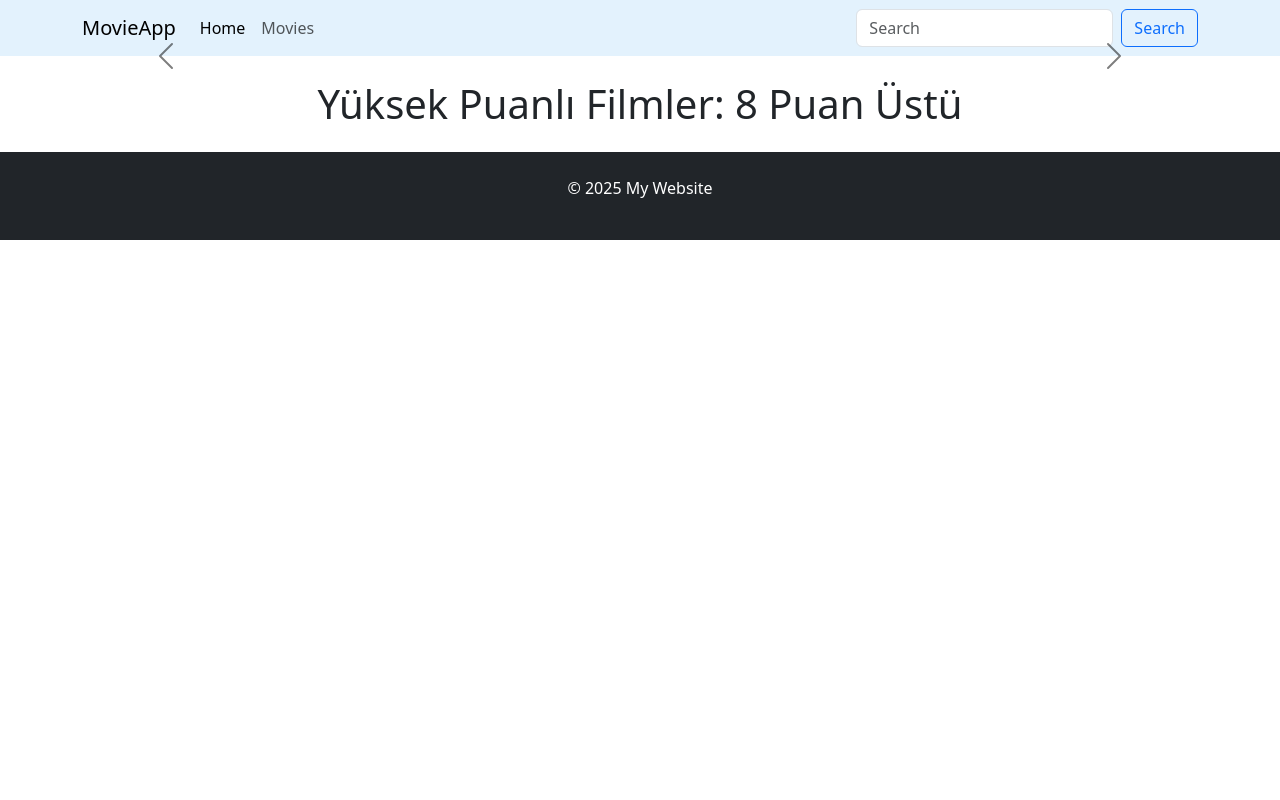
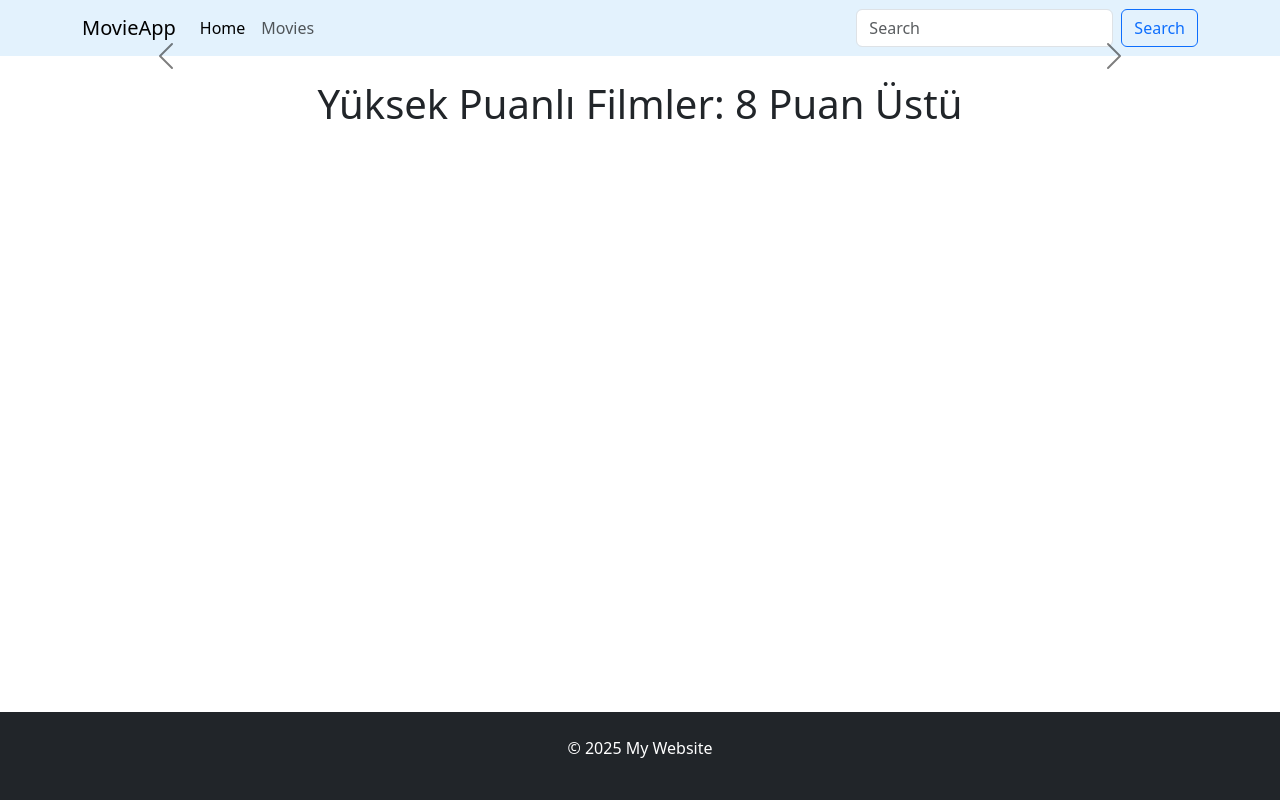
Before and after one commit to HarunOktayB/movieDjango, a Django app: page / in a window 1280 px wide. Run offline with Django 5.2, Linux system fonts and the light colour scheme; data that the repository does not hold is empty.

Commit message:
footer edit

```diff
--- a/myweb/settings.py
+++ b/myweb/settings.py
@@ -123,6 +123,10 @@ USE_TZ = True
 
 STATIC_URL = 'static/'
 
+STATICFILES_DIRS = [
+    BASE_DIR / "static",  # Proje içindeki static klasörü
+]
+
 # Default primary key field type
 # https://docs.djangoproject.com/en/5.1/ref/settings/#default-auto-field
 
--- /dev/null
+++ b/static/css/myStyle.css
@@ -0,0 +1,16 @@
+html, body {
+    height: 100%;
+    margin: 0;
+    display: flex;
+    flex-direction: column;
+}
+
+.container {
+    flex: 1;
+}
+
+.footer {
+    background-color: #f8f9fa;
+    padding: 10px;
+    text-align: center;
+}
--- a/templates/base.html
+++ b/templates/base.html
@@ -1,5 +1,4 @@
 {% load static  %}
-
 
 <!DOCTYPE html>
 <html lang="en">
@@ -10,10 +9,11 @@
     integrity="sha384-QWTKZyjpPEjISv5WaRU9OFeRpok6YctnYmDr5pNlyT2bRjXh0JMhjY6hW+ALEwIH" crossorigin="anonymous">
     <title>Django Deneme</title>
         <!-- Diğer stil dosyaları -->
+
+    <link rel="stylesheet" href="{% static 'css/mystyle.css' %}">
     {% block styles %}
 
     {% endblock %}
-
 </head>
 <body>
 
--- a/templates/partials/footer.html
+++ b/templates/partials/footer.html
@@ -1,3 +1,3 @@
-<footer class="bg-dark text-white text-center py-4">
+<footer class="footer bg-dark text-white text-center py-4 mt-auto">
     <p>&copy; 2025 My Website</p>
 </footer>
```
